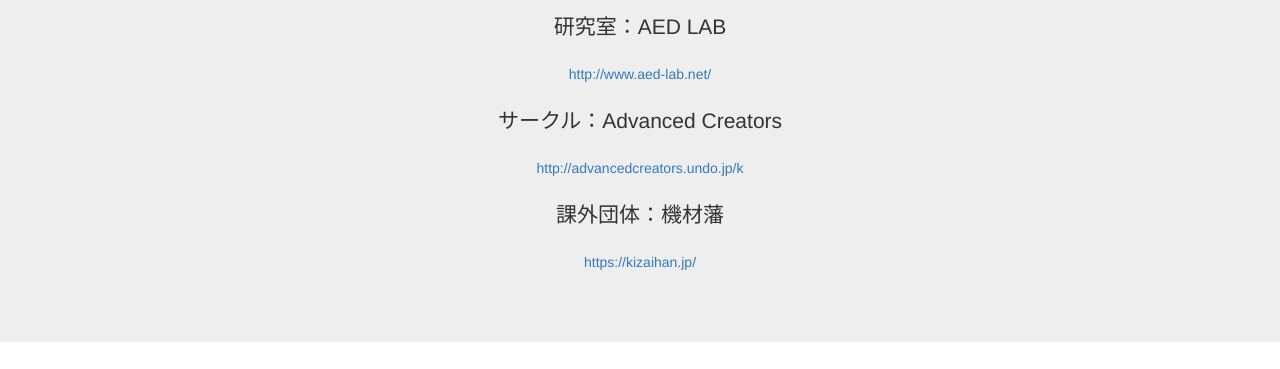
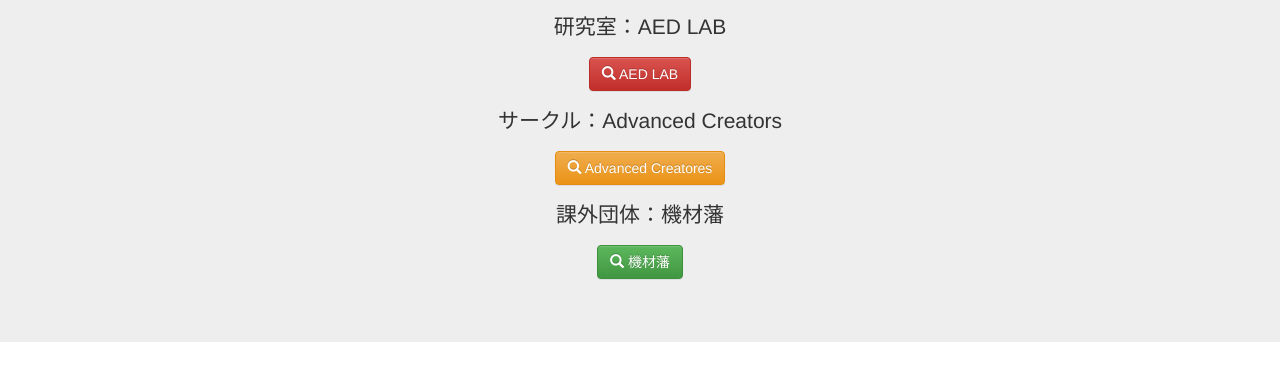
Before and after one commit to gumishinsen1/gumishinsen1.github.io, a plain HTML site: page 171004/index.html in a window 1280 px wide. Shown: the part 190-559 px from the top of the page. Drawn offline with nearby package versions, Linux system fonts and the light colour scheme.

Commit message:
自己紹介④

```diff
--- a/171004/index.html
+++ b/171004/index.html
@@ -4,19 +4,24 @@
   <meta charset="UTF-8">
   <title>IZUMI PROFILE</title>
   <!-- Latest compiled and minified CSS -->
-  <link rel="stylesheet" href="https://maxcdn.bootstrapcdn.com/bootstrap/3.3.7/css/bootstrap.min.css" integrity="sha384-BVYiiSIFeK1dGmJRAkycuHAHRg32OmUcww7on3RYdg4Va+PmSTsz/K68vbdEjh4u" crossorigin="anonymous">
+  <link rel="stylesheet" href="https://maxcdn.bootstrapcdn.com/bootstrap/3.3.7/css/bootstrap.min.css"
+        integrity="sha384-BVYiiSIFeK1dGmJRAkycuHAHRg32OmUcww7on3RYdg4Va+PmSTsz/K68vbdEjh4u" crossorigin="anonymous">
 
   <!-- Optional theme -->
-  <link rel="stylesheet" href="https://maxcdn.bootstrapcdn.com/bootstrap/3.3.7/css/bootstrap-theme.min.css" integrity="sha384-rHyoN1iRsVXV4nD0JutlnGaslCJuC7uwjduW9SVrLvRYooPp2bWYgmgJQIXwl/Sp" crossorigin="anonymous">
+  <link rel="stylesheet" href="https://maxcdn.bootstrapcdn.com/bootstrap/3.3.7/css/bootstrap-theme.min.css"
+        integrity="sha384-rHyoN1iRsVXV4nD0JutlnGaslCJuC7uwjduW9SVrLvRYooPp2bWYgmgJQIXwl/Sp" crossorigin="anonymous">
 
   <!-- Latest compiled and minified JavaScript -->
-  <script src="https://maxcdn.bootstrapcdn.com/bootstrap/3.3.7/js/bootstrap.min.js" integrity="sha384-Tc5IQib027qvyjSMfHjOMaLkfuWVxZxUPnCJA7l2mCWNIpG9mGCD8wGNIcPD7Txa" crossorigin="anonymous"></script>
+  <script src="https://maxcdn.bootstrapcdn.com/bootstrap/3.3.7/js/bootstrap.min.js"
+          integrity="sha384-Tc5IQib027qvyjSMfHjOMaLkfuWVxZxUPnCJA7l2mCWNIpG9mGCD8wGNIcPD7Txa"
+          crossorigin="anonymous"></script>
 </head>
 <p>
   <nav class="navbar navbar-inverse navbar-fixed-top">
     <div class="container">
       <div class="navbar-header">
-        <button type="button" class="navbar-toggle collapsed" data-toggle="collapse" data-target="#navbar" aria-expanded="false" aria-controls="navbar">
+        <button type="button" class="navbar-toggle collapsed" data-toggle="collapse" data-target="#navbar"
+                aria-expanded="false" aria-controls="navbar">
           <span class="sr-only">Toggle navigation</span>
           <span class="icon-bar"></span>
           <span class="icon-bar"></span>
@@ -41,15 +46,30 @@
   <!-- Main jumbotron for a primary marketing message or call to action -->
   <div class="jumbotron">
     <div class="container">
-      <p></p>
-      <h1 class="text-center">IZUMI SENJU</h1>
+<p></p>
+<h1 class="text-center">IZUMI SENJU</h1>
 <p class="text-center">東京工科大学メディ学部3年</p>
 <p class="text-center">研究室：AED LAB</p>
-<p class="text-center"><button type="button" class="btn btn-link">http://www.aed-lab.net/</button></p>
+<p class="text-center">
+  <a href="http://www.aed-lab.net" class="btn btn-danger">
+    <span class="glyphicon glyphicon-search"></span>
+    AED LAB
+  </a>
+</p>
 <p class="text-center">サークル：Advanced Creators</p>
-<p class="text-center"><button type="button" class="btn btn-link">http://advancedcreators.undo.jp/k</button></p>
+<p class="text-center">
+  <a href="http://advancedcreators.undo.jp/" class="btn btn-warning">
+    <span class="glyphicon glyphicon-search"></span>
+    Advanced Creatores
+  </a>
+</p>
 <p class="text-center">課外団体：機材藩</p>
-<p class="text-center"><button type="button" class="btn btn-link">https://kizaihan.jp/</button></p>
+<p class="text-center">
+  <a href="https://kizaihan.jp" class="btn btn-success">
+    <span class="glyphicon glyphicon-search"></span>
+    機材藩
+  </a>
+</p>
 </div>
 </div>
 
@@ -58,22 +78,22 @@
   <div class="row">
     <div class="col-md-4">
       <h2><span class="glyphicon glyphicon-music"></span> MUSIC LIVE</h2>
-      <img src="picture―/IMG___1049.jpg" width="70%" height="70%">
+      <p><img src="picture―/IMG___1049.jpg" alt="紅華祭" width="70%" height="70%"></p>
       <p>紅華祭2017</p>
       <p><a class="btn btn-default" href="#" role="button">View details &raquo;</a></p>
     </div>
     <div class="col-md-4">
       <h2><span class="glyphicon glyphicon-film"></span> MOVE</h2>
-      <video controls autoplay poster="picture―/明日合う人に年賀状.png" width="80%" height="80%">
+      <video controls autoplay poster="picture―/明日合う人に年賀状.png" alt="年賀状CM" width="80%" height="80%">
         <source src="move/明日会う人に年賀状を-2完パケ.mp4">
       </video>
-        <p>作成した映像</p>
-        <p><a class="btn btn-default" href="#" role="button">View details &raquo;</a></p>
+      <p>作成した映像</p>
+      <p><a class="btn btn-default" href="#" role="button">View details &raquo;</a></p>
     </div>
     <div class="col-md-4">
       <h2><span class="glyphicon glyphicon-camera"></span> PICTURE</h2>
       <p></p>
-      <p><img src="picture―/hanabi.JPG" width="70%" height="70%"</p>
+      <p><img src="picture―/hanabi.JPG" alt="花火" width="70%" height="70%"></p>
       <p><a class="btn btn-default" href="#" role="button">View details &raquo;</a></p>
       <p>趣味の撮影</p>
     </div>
@@ -85,6 +105,4 @@
     <p>&copy; 2017 Company, Inc.</p>
   </footer>
 </div> <!-- /container -->
-
-
 </html>
```
